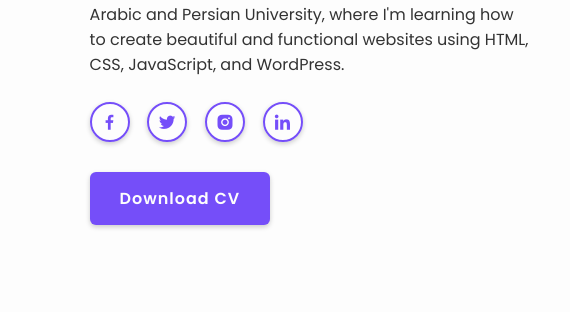
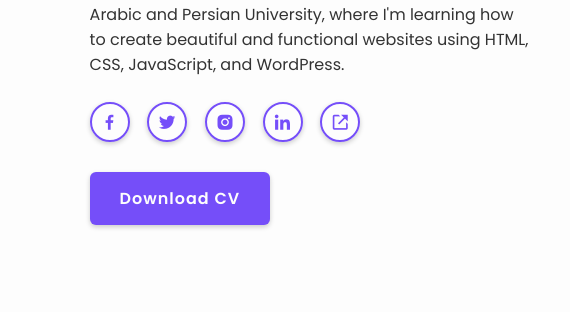
Before and after one commit to thealwaysayush/thealwaysayush.github.io, a plain HTML site: page index.html in a window 1280 px wide. Shown: the part 425-737 px from the top of the page, 0-570 px from the left. Drawn offline with nearby package versions, Linux system fonts and the light colour scheme.

Commit message:
@thealwaysayush

```diff
--- a/index.html
+++ b/index.html
@@ -38,6 +38,7 @@
                 <a href="https://twitter.com/thealwaysayush" target="_blank"><i class='bx bxl-twitter'></i></a>
                 <a href="https://www.instagram.com/thealwaysayush" target="_blank"><i class='bx bxl-instagram-alt'></i></a>
                 <a href="https://www.linkedin.com/in/thealwaysayush" target="_blank"><i class='bx bxl-linkedin'></i></a>
+                <a href="https://thealwaysayush.github.io/happy-birthday-panda.github.io" target="_blank"><i class='bx bx-link-external'></i></a>
             </div>
             <a href="#" class="btn" onclick="downloadCV()">Download CV</a>
         </div>
```
